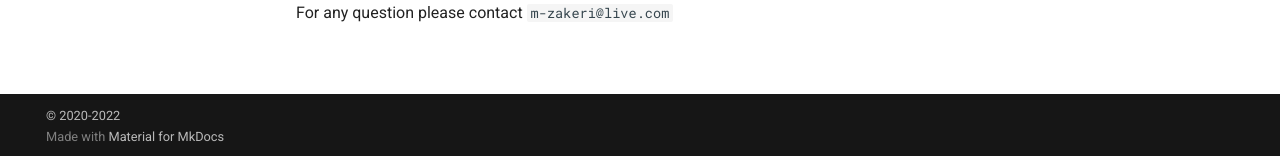
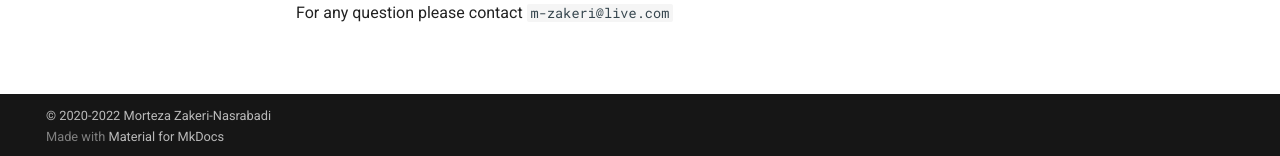
Before and after one commit to m-zakeri/ZMOST, an MkDocs documentation site: the page built from docs/index.md, in a window 1280 px wide. Shown: the part 741-897 px from the top of the page. Built offline with MkDocs 1.6.1 and Material for MkDocs 9.7.7, drawn with Linux system fonts in a browser that asks for light colours; comment, search, counter and statistics services are not loaded.

```diff
--- a/mkdocs.yml
+++ b/mkdocs.yml
@@ -1,9 +1,9 @@
 site_name: MOST
 site_url: https://m-zakeri.github.io
-repo_url: https://github.com/m-zakeri/IUSTCompiler
+repo_url: https://github.com/m-zakeri/ZMOST
 site_description: Modern Open Scientific/Standard Templates
 site_author: Morteza Zakeri-Nasrabadi
-copyright: © 2020-2022
+copyright: © 2020-2022 Morteza Zakeri-Nasrabadi
 
 theme:
   name: material
```
Also changed, not shown: 1 other file.
